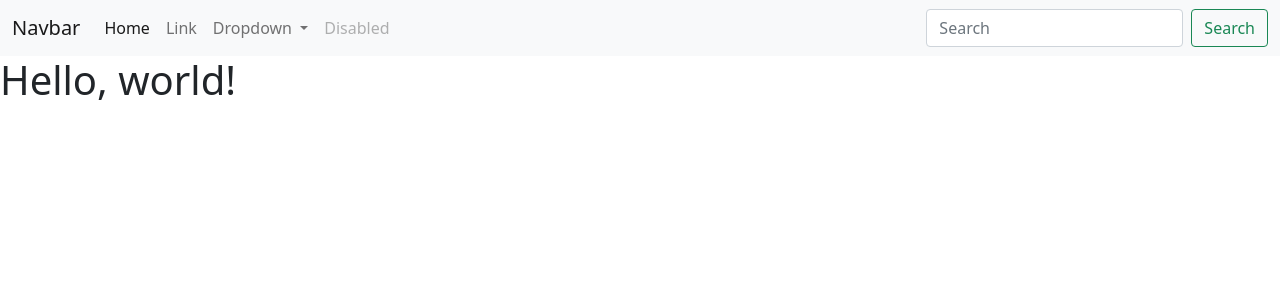
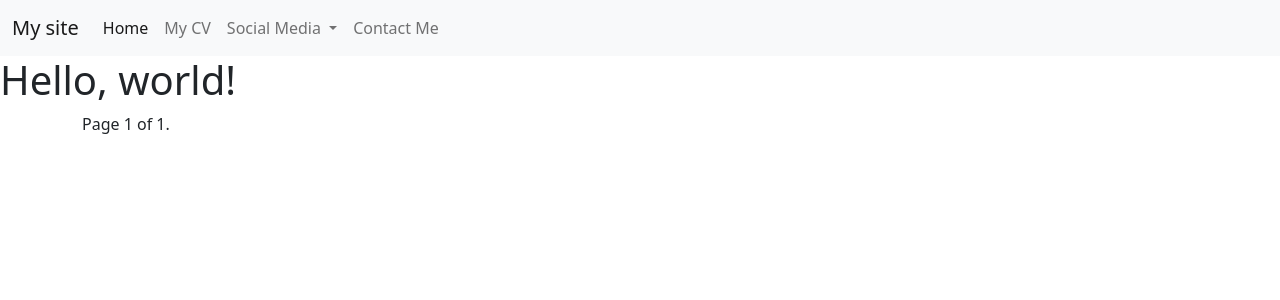
Before and after one commit to garethbreeze1993/myportfolio-2.0, a Django app: page / in a window 1280 px wide. Shown: the top 300 px of the page. Run offline with Django 3.2, Linux system fonts and the light colour scheme; data that the repository does not hold is empty.

Commit message:
Added pagination and cleaned up home page a bit styling wise

```diff
--- a/blog/models.py
+++ b/blog/models.py
@@ -11,6 +11,9 @@ class Post(models.Model):
     def __str__(self):
         return self.title
 
+    def snippet(self):
+        return self.text[:100] + '...'
+
 
 class Image(models.Model):
     post = models.ForeignKey(Post, related_name='images', on_delete=models.CASCADE)
--- a/blog/templates/blog/home.html
+++ b/blog/templates/blog/home.html
@@ -2,14 +2,14 @@
 {% block content %}
 
 <div class="row">
-    {% for post in post_list %} <!-- post_list is what the thing should be from the list CBV -->
+    {% for post in page_obj %}
 
   <div class="col-sm-6">
     <div class="card">
-  <img src="{{ post.home_page_image.url }}" class="card-img-top" alt="...">
+            <h1 class="card-title">{{ post.title }}</h1>
+  <img src="{{ post.home_page_image.url }}" class="card-img-top" alt="..." height=300 width=300>
   <div class="card-body">
-    <h5 class="card-title">{{ post.title }}</h5>
-    <p class="card-text">{{ post.text }}</p>
+    <p class="card-text">{{ post.snippet }}</p>
     <a href="{% url 'post_detail' post.id %}" class="btn btn-primary">Read more</a>
   </div>
 </div>
@@ -17,4 +17,22 @@
 {% endfor %}
 </div>
 
+    <div class="pagination">
+    <span class="step-links">
+        {% if page_obj.has_previous %}
+            <a href="?page=1">&laquo; first</a>
+            <a href="?page={{ page_obj.previous_page_number }}">previous</a>
+        {% endif %}
+
+        <span class="current">
+            Page {{ page_obj.number }} of {{ page_obj.paginator.num_pages }}.
+        </span>
+
+        {% if page_obj.has_next %}
+            <a href="?page={{ page_obj.next_page_number }}">next</a>
+            <a href="?page={{ page_obj.paginator.num_pages }}">last &raquo;</a>
+        {% endif %}
+    </span>
+</div>
+
 {% endblock %}
--- a/blog/urls.py
+++ b/blog/urls.py
@@ -2,6 +2,6 @@ from django.urls import path, include
 from blog.views import IndexView, post_detail
 
 urlpatterns = [
-    path('', IndexView.as_view()),
+    path('', IndexView.as_view(), name='home'),
     path('post/<int:post_id>/', post_detail, name='post_detail')
 ]
--- a/blog/views.py
+++ b/blog/views.py
@@ -6,6 +6,7 @@ from .models import Post, Image
 class IndexView(ListView):
     template_name = 'blog/home.html'
     context_object_name = 'post_list'
+    paginate_by = 6
     model = Post
 
     def get_queryset(self):
--- a/templates/base.html
+++ b/templates/base.html
@@ -14,37 +14,41 @@
   <body>
   <nav class="navbar navbar-expand-lg navbar-light bg-light">
   <div class="container-fluid">
-    <a class="navbar-brand" href="#">Navbar</a>
+    <a class="navbar-brand">My site</a>
     <button class="navbar-toggler" type="button" data-bs-toggle="collapse" data-bs-target="#navbarSupportedContent" aria-controls="navbarSupportedContent" aria-expanded="false" aria-label="Toggle navigation">
       <span class="navbar-toggler-icon"></span>
     </button>
     <div class="collapse navbar-collapse" id="navbarSupportedContent">
       <ul class="navbar-nav me-auto mb-2 mb-lg-0">
         <li class="nav-item">
-          <a class="nav-link active" aria-current="page" href="#">Home</a>
+          <a class="nav-link active" aria-current="page" href="{% url 'home' %}">Home</a>
         </li>
         <li class="nav-item">
-          <a class="nav-link" href="#">Link</a>
+          <a class="nav-link" href="#">My CV</a>
         </li>
         <li class="nav-item dropdown">
           <a class="nav-link dropdown-toggle" href="#" id="navbarDropdown" role="button" data-bs-toggle="dropdown" aria-expanded="false">
-            Dropdown
+            Social Media
           </a>
           <ul class="dropdown-menu" aria-labelledby="navbarDropdown">
-            <li><a class="dropdown-item" href="#">Action</a></li>
-            <li><a class="dropdown-item" href="#">Another action</a></li>
+            <li><a class="dropdown-item" href="#">Github</a></li>
+            <li><a class="dropdown-item" href="#">Linkedin</a></li>
             <li><hr class="dropdown-divider"></li>
-            <li><a class="dropdown-item" href="#">Something else here</a></li>
+{#            <li><a class="dropdown-item" href="#">Something else here</a></li>#}
           </ul>
         </li>
-        <li class="nav-item">
-          <a class="nav-link disabled" href="#" tabindex="-1" aria-disabled="true">Disabled</a>
+{#        <li class="nav-item">#}
+{#          <a class="nav-link disabled" href="#" tabindex="-1" aria-disabled="true">Disabled</a>#}
+{#        </li>#}
+      <li class="nav-item">
+          <a class="nav-link" href="#">Contact Me</a>
         </li>
       </ul>
-      <form class="d-flex">
-        <input class="form-control me-2" type="search" placeholder="Search" aria-label="Search">
-        <button class="btn btn-outline-success" type="submit">Search</button>
-      </form>
+
+{#      <form class="d-flex">#}
+{#        <input class="form-control me-2" type="search" placeholder="Search" aria-label="Search">#}
+{#        <button class="btn btn-outline-success" type="submit">Search</button>#}
+{#      </form>#}
     </div>
   </div>
 </nav>
```
